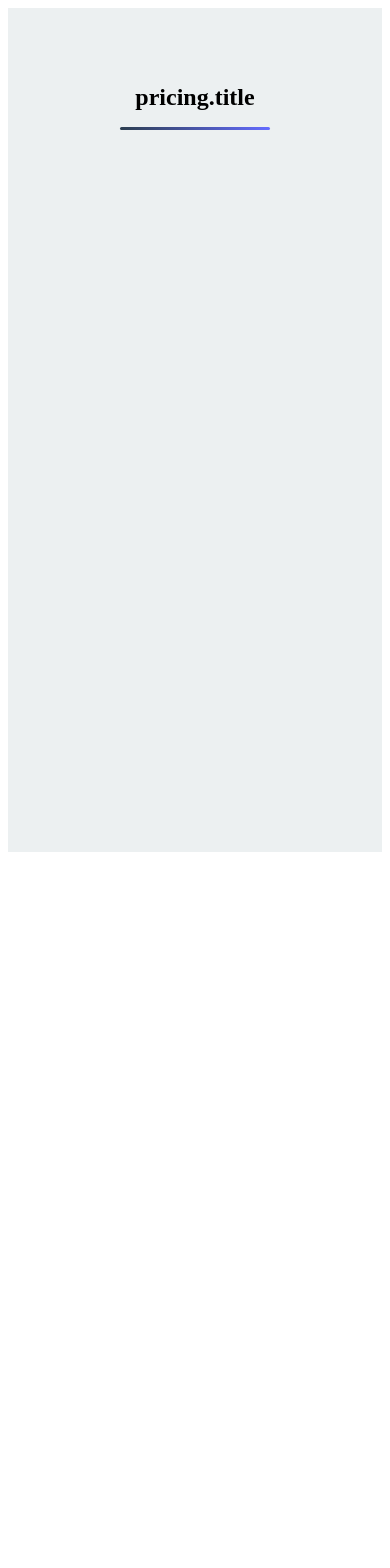
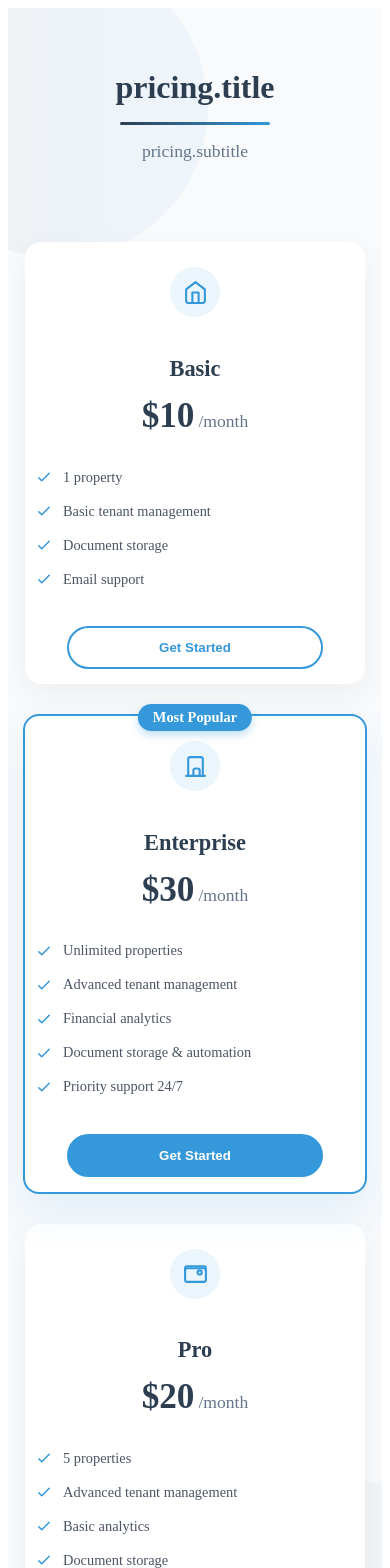
Before and after one commit to Immotep-EIP/Immotep, a Next.js app in the folder Code/ShowcaseKeyz/: page /Pricing/Pricing in a window 390 px wide. Shown: the top 1568 px of the page. Before the commit the page ends 860 px from the top, so only its background shows below. Built offline with nearby package versions, Linux system fonts and the light colour scheme.

Commit message:
feat(showcaseKeyz): responsive fixed && pricing page added

```diff
--- a/Code/ShowcaseKeyz/src/components/Footer/Footer.module.css
+++ b/Code/ShowcaseKeyz/src/components/Footer/Footer.module.css
@@ -88,7 +88,6 @@
   .columnContainer {
     align-items: flex-start;
     justify-content: flex-start;
-    width: 95%;
     margin-bottom: 20px;
     margin-left: 20px;
   }
--- a/Code/ShowcaseKeyz/src/i18n.ts
+++ b/Code/ShowcaseKeyz/src/i18n.ts
@@ -26,6 +26,7 @@ const resources = {
       },
       pricing: {
         title: "Nos abonnements",
+        subtitle: "Choisissez l'abonnement qui vous convient le mieux",
       },
       contact_us: {
         title: "Nous contacter",
@@ -80,6 +81,7 @@ const resources = {
       },
       pricing: {
         title: "Pricing",
+        subtitle: "Choose the plan that suits you best",
       },
       contact_us: {
         title: "Contact Us",
@@ -133,6 +135,7 @@ const resources = {
       },
       pricing: {
         title: "Preise",
+        subtitle: "Wählen Sie den Plan, der am besten zu Ihnen passt",
       },
       contact_us: {
         title: "Kontaktiere uns",
--- a/Code/ShowcaseKeyz/src/pages/Features/Features.module.css
+++ b/Code/ShowcaseKeyz/src/pages/Features/Features.module.css
@@ -51,7 +51,6 @@
 .featuresContainer {
   width: 100%;
   flex: 1;
-  padding: 20px;
   display: flex;
   flex-wrap: wrap;
   justify-content: center;
--- a/Code/ShowcaseKeyz/src/pages/Pricing/Pricing.module.css
+++ b/Code/ShowcaseKeyz/src/pages/Pricing/Pricing.module.css
@@ -5,28 +5,70 @@
   flex-direction: column;
   align-items: center;
   justify-content: flex-start;
-  background-color: #ecf0f1;
-  color: black;
+  background-color: #f8fafc;
+  color: #1e293b;
+  position: relative;
+  overflow: hidden;
+}
+
+.decorCircle1 {
+  position: absolute;
+  width: 300px;
+  height: 300px;
+  border-radius: 50%;
+  background: linear-gradient(
+    to right,
+    rgba(44, 62, 80, 0.05),
+    rgba(52, 152, 219, 0.05)
+  );
+  top: -50px;
+  left: -100px;
+  z-index: 0;
+}
+
+.decorCircle2 {
+  position: absolute;
+  width: 500px;
+  height: 500px;
+  border-radius: 50%;
+  background: linear-gradient(
+    to right,
+    rgba(52, 152, 219, 0.03),
+    rgba(44, 62, 80, 0.03)
+  );
+  bottom: -200px;
+  right: -200px;
+  z-index: 0;
 }
 
 .titleContainer {
-  margin-top: 60px;
+  margin-top: 40px;
   width: 100%;
   text-align: center;
   display: flex;
   flex-direction: column;
   align-items: center;
+  position: relative;
+  z-index: 1;
 }
 
 .title {
-  font-size: 1.5rem;
+  font-size: 2.5rem;
   margin-bottom: 0.5rem;
+  color: #2c3e50;
+}
+
+.subtitle {
+  font-size: 1.1rem;
+  color: #64748b;
+  max-width: 600px;
+  margin: 16px auto 40px;
 }
 
 .titleUnderline {
   height: 3px;
   width: 0;
-  background: linear-gradient(to right, #2c3e50, #646cff);
+  background: linear-gradient(to right, #2c3e50, #3498db);
   transition: width 2.5s ease-in-out;
   margin-top: 0.5rem;
   border-radius: 2px;
@@ -36,12 +78,229 @@
   width: 150px;
 }
 
-@media (min-width: 768px) {
-  .titleUnderline.animate {
-    width: 200px;
+.pricingContainer {
+  display: flex;
+  flex-wrap: wrap;
+  justify-content: center;
+  gap: 60px;
+  width: 100%;
+  max-width: 1100px;
+  margin: 40px auto 80px;
+  position: relative;
+  z-index: 1;
+}
+
+.priceCard {
+  background: white;
+  border-radius: 16px;
+  padding: 20px 10px;
+  width: 280px;
+  min-width: 0;
+  transition: all 0.4s ease;
+  box-shadow: 0 10px 30px rgba(0, 0, 0, 0.05);
+  position: relative;
+  display: flex;
+  flex-direction: column;
+  align-items: center;
+  text-align: center;
+  transform-origin: center;
+  flex-shrink: 1;
+}
+
+.priceCard.popular {
+  transform: scale(1.07);
+  box-shadow: 0 20px 40px rgba(52, 152, 219, 0.1);
+  border: 2px solid #3498db;
+  z-index: 2;
+}
+
+.priceCard.hovered {
+  transform: translateY(-10px);
+  box-shadow: 0 20px 40px rgba(0, 0, 0, 0.08);
+}
+
+.priceCard.popular.hovered {
+  transform: translateY(-10px) scale(1.07);
+}
+
+.popularBadge {
+  position: absolute;
+  top: -12px;
+  left: 50%;
+  transform: translateX(-50%);
+  background: #3498db;
+  color: white;
+  padding: 5px 15px;
+  border-radius: 20px;
+  font-size: 0.9rem;
+  font-weight: 600;
+  box-shadow: 0 4px 8px rgba(52, 152, 219, 0.3);
+}
+
+.iconContainer {
+  margin-top: 20px;
+  width: 60px;
+  height: 60px;
+  border-radius: 50%;
+  display: flex;
+  align-items: center;
+  justify-content: center;
+  background: rgba(52, 152, 219, 0.1);
+  margin-bottom: 20px;
+  color: #3498db;
+  transition: all 0.3s ease;
+}
+
+.priceCard:hover .iconContainer {
+  transform: rotate(10deg);
+  background: #3498db;
+  color: white;
+}
+
+.planIcon {
+  width: 30px;
+  height: 30px;
+}
+
+.priceTitle {
+  font-size: 1.6rem;
+  margin-bottom: 14px;
+  color: #2c3e50;
+}
+
+.priceAmount {
+  font-size: 2.6rem;
+  font-weight: 700;
+  color: #2c3e50;
+}
+
+.priceWrapper {
+  display: flex;
+  align-items: baseline;
+  justify-content: center;
+  margin-bottom: 24px;
+}
+
+.pricePeriod {
+  font-size: 1.1rem;
+  color: #64748b;
+  margin-left: 4px;
+}
+
+.featuresList {
+  list-style: none;
+  padding: 0;
+  margin: 0 0 30px 0;
+  width: 100%;
+  text-align: left;
+}
+
+.featureItem {
+  padding: 10px 0;
+  display: flex;
+  align-items: center;
+  color: #4b5563;
+  font-size: 1rem;
+}
+
+.checkIcon {
+  width: 18px;
+  height: 18px;
+  color: #3498db;
+  margin-right: 10px;
+  flex-shrink: 0;
+}
+
+.ctaButton {
+  padding: 12px 30px;
+  background: transparent;
+  color: #3498db;
+  border: 2px solid #3498db;
+  border-radius: 30px;
+  font-weight: 600;
+  cursor: pointer;
+  transition: all 0.3s ease;
+  margin-top: auto;
+  width: 80%;
+}
+
+.ctaButton:hover {
+  background: #3498db;
+  color: white;
+  transform: scale(1.05);
+}
+
+.priceCard.popular .ctaButton {
+  background: #3498db;
+  color: white;
+}
+
+.priceCard.popular .ctaButton:hover {
+  background: #2c3e50;
+  border-color: #2c3e50;
+}
+
+@media (max-width: 1024px) {
+  .pricingContainer {
+    gap: 16px;
+  }
+
+  .priceCard {
+    width: 260px;
+    padding: 20px 15px;
+  }
+}
+
+@media (max-width: 900px) {
+  .pricingContainer {
+    flex-direction: column;
+    align-items: center;
+    gap: 30px;
+  }
+
+  .priceCard,
+  .priceCard.popular {
+    width: 100%;
+    max-width: 320px;
+    transform: scale(1);
+  }
+
+  .priceCard.hovered,
+  .priceCard.popular.hovered {
+    transform: translateY(-5px);
   }
 
   .title {
     font-size: 2rem;
   }
+
+  .iconContainer {
+    margin-top: 10px;
+    width: 50px;
+    height: 50px;
+  }
+
+  .planIcon {
+    width: 25px;
+    height: 25px;
+  }
 }
+
+@media (max-width: 400px) {
+  .priceCard {
+    padding: 15px 10px;
+  }
+
+  .priceAmount {
+    font-size: 2.2rem;
+  }
+
+  .priceTitle {
+    font-size: 1.4rem;
+  }
+
+  .featureItem {
+    font-size: 0.9rem;
+    padding: 8px 0;
+  }
+}
--- a/Code/ShowcaseKeyz/src/pages/Pricing/Pricing.tsx
+++ b/Code/ShowcaseKeyz/src/pages/Pricing/Pricing.tsx
@@ -1,11 +1,110 @@
 import { useTranslation } from "react-i18next";
 import { useEffect, useRef, useState } from "react";
 import style from "./Pricing.module.css";
+
+const prices = [
+  {
+    title: "Basic",
+    price: "$10",
+    period: "/month",
+    features: [
+      "1 property",
+      "Basic tenant management",
+      "Document storage",
+      "Email support",
+    ],
+    cta: "Get Started",
+    popular: false,
+    icon: (
+      <svg viewBox="0 0 24 24" fill="none" className={style.planIcon}>
+        <path
+          d="M3 9l9-7 9 7v11a2 2 0 01-2 2H5a2 2 0 01-2-2V9z"
+          stroke="currentColor"
+          strokeWidth="2"
+          strokeLinecap="round"
+          strokeLinejoin="round"
+        />
+        <path
+          d="M9 22V12h6v10"
+          stroke="currentColor"
+          strokeWidth="2"
+          strokeLinecap="round"
+          strokeLinejoin="round"
+        />
+      </svg>
+    ),
+  },
+  {
+    title: "Enterprise",
+    price: "$30",
+    period: "/month",
+    features: [
+      "Unlimited properties",
+      "Advanced tenant management",
+      "Financial analytics",
+      "Document storage & automation",
+      "Priority support 24/7",
+    ],
+    cta: "Get Started",
+    popular: true,
+    icon: (
+      <svg viewBox="0 0 24 24" fill="none" className={style.planIcon}>
+        <path
+          d="M19 21V5a2 2 0 00-2-2H7a2 2 0 00-2 2v16m14 0h2m-2 0h-5m-9 0H3m2 0h5m0 0v-5a2 2 0 012-2h2a2 2 0 012 2v5m0 0h-6"
+          stroke="currentColor"
+          strokeWidth="2"
+          strokeLinecap="round"
+          strokeLinejoin="round"
+        />
+      </svg>
+    ),
+  },
+  {
+    title: "Pro",
+    price: "$20",
+    period: "/month",
+    features: [
+      "5 properties",
+      "Advanced tenant management",
+      "Basic analytics",
+      "Document storage",
+      "Email & chat support",
+    ],
+    cta: "Get Started",
+    popular: false,
+    icon: (
+      <svg viewBox="0 0 24 24" fill="none" className={style.planIcon}>
+        <path
+          d="M2 9a2 2 0 012-2h16a2 2 0 012 2v9a2 2 0 01-2 2H4a2 2 0 01-2-2V9z"
+          stroke="currentColor"
+          strokeWidth="2"
+          strokeLinecap="round"
+          strokeLinejoin="round"
+        />
+        <path
+          d="M16 13a2 2 0 100-4 2 2 0 000 4z"
+          stroke="currentColor"
+          strokeWidth="2"
+          strokeLinecap="round"
+          strokeLinejoin="round"
+        />
+        <path
+          d="M22 9V7a2 2 0 00-2-2H4a2 2 0 00-2 2v2"
+          stroke="currentColor"
+          strokeWidth="2"
+          strokeLinecap="round"
+          strokeLinejoin="round"
+        />
+      </svg>
+    ),
+  },
+];
 
 function PricingPage() {
   const { t } = useTranslation();
   const titleRef = useRef<HTMLHeadingElement>(null);
   const [isVisible, setIsVisible] = useState(false);
+  const [hoveredCard, setHoveredCard] = useState<number | null>(null);
 
   useEffect(() => {
     const observer = new IntersectionObserver(
@@ -33,6 +132,9 @@ function PricingPage() {
 
   return (
     <div className={style.pageContainer}>
+      <div className={style.decorCircle1}></div>
+      <div className={style.decorCircle2}></div>
+
       <div className={style.titleContainer}>
         <h1 ref={titleRef} className={style.title}>
           {t("pricing.title")}
@@ -42,6 +144,51 @@ function PricingPage() {
             isVisible ? style.animate : ""
           }`}
         />
+        <p className={style.subtitle}>{t("pricing.subtitle")}</p>
+      </div>
+
+      <div className={style.pricingContainer}>
+        {prices.map((price, index) => (
+          <div
+            key={index}
+            className={`${style.priceCard} ${
+              price.popular ? style.popular : ""
+            } ${hoveredCard === index ? style.hovered : ""}`}
+            onMouseEnter={() => setHoveredCard(index)}
+            onMouseLeave={() => setHoveredCard(null)}
+          >
+            {price.popular && (
+              <div className={style.popularBadge}>Most Popular</div>
+            )}
+            <div className={style.iconContainer}>{price.icon}</div>
+            <h2 className={style.priceTitle}>{price.title}</h2>
+            <div className={style.priceWrapper}>
+              <span className={style.priceAmount}>{price.price}</span>
+              <span className={style.pricePeriod}>{price.period}</span>
+            </div>
+            <ul className={style.featuresList}>
+              {price.features.map((feature, idx) => (
+                <li key={idx} className={style.featureItem}>
+                  <svg
+                    className={style.checkIcon}
+                    viewBox="0 0 24 24"
+                    fill="none"
+                  >
+                    <path
+                      d="M5 13l4 4L19 7"
+                      stroke="currentColor"
+                      strokeWidth="2"
+                      strokeLinecap="round"
+                      strokeLinejoin="round"
+                    />
+                  </svg>
+                  {feature}
+                </li>
+              ))}
+            </ul>
+            <button className={style.ctaButton}>{price.cta}</button>
+          </div>
+        ))}
       </div>
     </div>
   );
```
